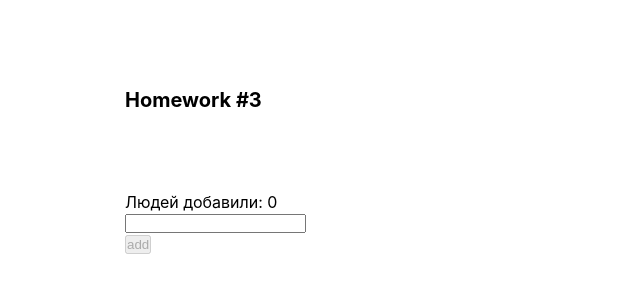
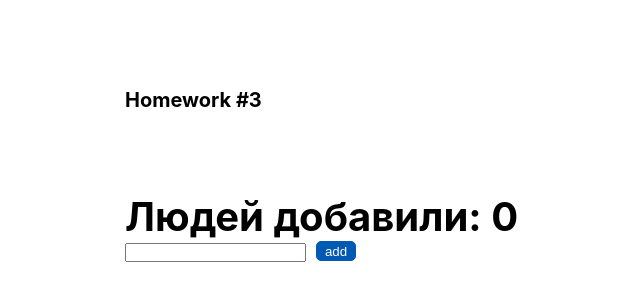
Before and after one commit to pavelminsk1979/HomeTasks, a React (Create React App) app: page / in a window 1280 px wide. Shown: the part 1696-1996 px from the top of the page, without its empty margins (3-643 px from the left). Built offline with nearby package versions, Linux system fonts and the light colour scheme.

Commit message:
HW3 refactor2

```diff
--- a/src/s2-homeworks/hw03/Greeting.module.css
+++ b/src/s2-homeworks/hw03/Greeting.module.css
@@ -2,9 +2,13 @@
 }
 
 .inputAndButtonContainer {
+    display: flex;
+    justify-content: flex-start;
+
 }
 
 .error {
+    color: #cc0000;
 }
 
 .input {
@@ -14,9 +18,17 @@
 }
 
 .errorInput {
+    border: 2px solid red;
 }
 
 .button {
+    border-radius: 5px;
+    border: 1px solid #0059b3;
+    height: 20px;
+    width: 40px;
+    margin-left: 10px;
+    background-color: #0059b3;
+    color: white;
 }
 
 .button:focus {
@@ -29,7 +41,10 @@
 }
 
 .text {
+    font-size: 40px;
+    font-weight: bold;
 }
 
 .greeting {
+    font-size: 30px;
 }
--- a/src/s2-homeworks/hw03/Greeting.tsx
+++ b/src/s2-homeworks/hw03/Greeting.tsx
@@ -7,7 +7,7 @@ type GreetingPropsType = {
     addUser: ()=>void // need to fix any
     onBlur: ()=>void // need to fix any
     onEnter: (e: KeyboardEvent<HTMLInputElement>)=>void // need to fix any
-    error: null|string // need to fix any
+    error: string // need to fix any
     totalUsers: number // need to fix any
     lastUserName?: string // need to fix any
 }
@@ -25,7 +25,7 @@ const Greeting: React.FC<GreetingPropsType> = (
         lastUserName,
     } // деструктуризация пропсов
 ) => {
-    const inputClass = s.errorInput // need to fix with (?:)
+    const inputClass =error? s.errorInput:'' // need to fix with (?:)
 
     return (
         <div id={'hw3-form'} className={s.greetingForm}>
--- a/src/s2-homeworks/hw03/GreetingContainer.tsx
+++ b/src/s2-homeworks/hw03/GreetingContainer.tsx
@@ -39,16 +39,16 @@ const GreetingContainer: React.FC<GreetingContainerPropsType> = ({
 }) => {
     // деструктуризация пропсов
     const [name, setName] = useState<string>('') // need to fix any
-    const [error, setError] = useState<null|string>('') // need to fix any
+    const [error, setError] = useState<string>('') // need to fix any
 
     const setNameCallback = (e:ChangeEvent<HTMLInputElement>) => { // need to fix any
         setName(e.currentTarget.value) // need to fix
 
-        error && setError(null)
+        error && setError('')
     }
     const addUser = () => {
         pureAddUser(name, setError, setName, addUserCallback)
-        setTotalUsers(totalUsers+1)
+       // setTotalUsers(totalUsers+1)
     }
 
     const onBlur = () => {
@@ -59,8 +59,8 @@ const GreetingContainer: React.FC<GreetingContainerPropsType> = ({
         pureOnEnter(e, addUser)
     }
 
-    const [totalUsers,setTotalUsers] = useState(0)  // need to fix
-    const lastUserName = users[0]&&users[0].name // need to fix
+    const totalUsers = users.length // need to fix
+    const lastUserName = users[0] && users[0].name // need to fix
 
     return (
         <Greeting
```
